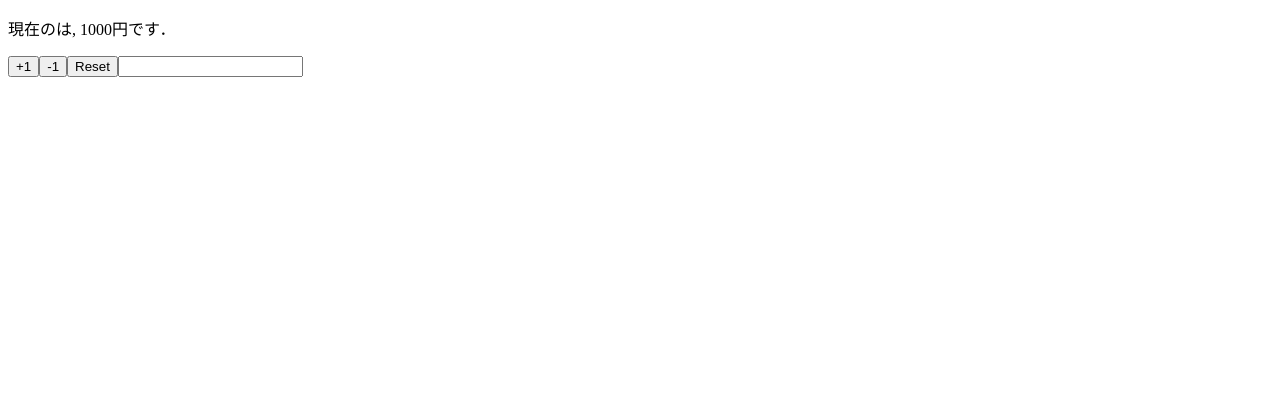
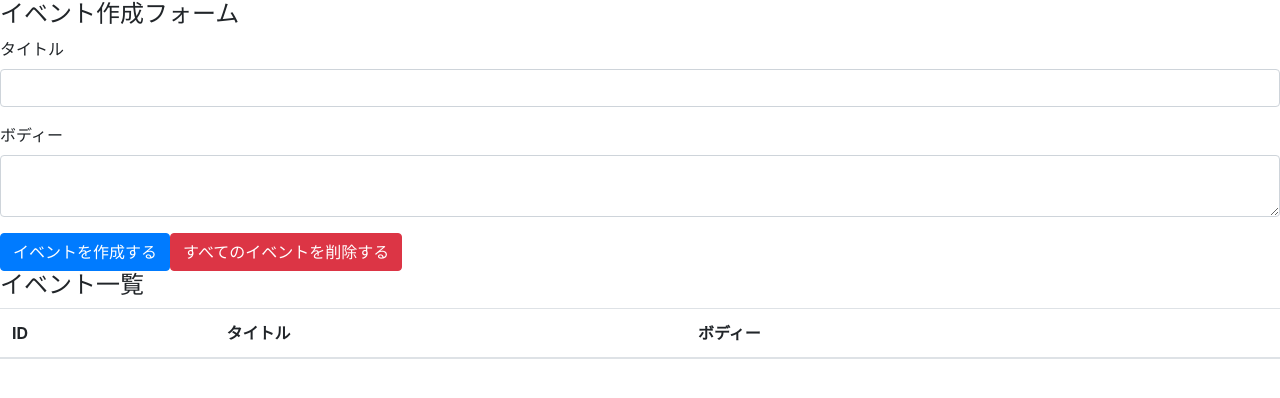
Before and after one commit to sattosan/react-hooks-sample, a React (Create React App) app: page / in a window 1280 px wide. Shown: the top 398 px of the page. Built offline with nearby package versions, Linux system fonts and the light colour scheme.

Commit message:
create event for and event table with bootstrap

```diff
--- a/package.json
+++ b/package.json
@@ -3,6 +3,7 @@
   "version": "0.1.0",
   "private": true,
   "dependencies": {
+    "bootstrap": "4.3.1",
     "react": "^16.9.0",
     "react-dom": "^16.9.0",
     "react-scripts": "3.1.1"
--- a/src/App.js
+++ /dev/null
@@ -1,42 +0,0 @@
-import React, { useEffect, useState } from "react";
-
-const App = props => {
-  const [state, setState] = useState(props);
-  const { name, price } = state;
-
-  useEffect(() => {
-    console.log("This is like componentDidMount or componentDidUpdate.");
-  });
-  useEffect(() => {
-    console.log("This is like componentDidMount");
-  }, []);
-  useEffect(() => {
-    console.log("This callback is for name only.");
-  }, [name]);
-
-  return (
-    <React.Fragment>
-      <p>
-        現在の{name}は, {price}円です．
-      </p>
-      <button onClick={() => setState({ ...state, price: price + 1 })}>
-        +1
-      </button>
-      <button onClick={() => setState({ ...state, price: price - 1 })}>
-        -1
-      </button>
-      <button onClick={() => setState(props)}>Reset</button>
-      <input
-        value={name}
-        onChange={e => setState({ ...state, name: e.target.value })}
-      />
-    </React.Fragment>
-  );
-};
-
-App.defaultProps = {
-  name: "",
-  price: 1000
-};
-
-export default App;
--- /dev/null
+++ b/src/components/App.js
@@ -0,0 +1,38 @@
+import React from "react";
+import "bootstrap/dist/css/bootstrap.min.css";
+
+const App = props => {
+  return (
+    <div className="conatiner-fluid">
+      <h4>イベント作成フォーム</h4>
+      <form>
+        <div className="form-group">
+          <label htmlFor="formEventTitle">タイトル</label>
+          <input className="form-control" id="formEventTitle" />
+        </div>
+        <div className="form-group">
+          <label htmlFor="formEventBody">ボディー</label>
+          <textarea className="form-control" id="formEventBody" />
+        </div>
+
+        <button className="btn btn-primary">イベントを作成する</button>
+        <button className="btn btn-danger">すべてのイベントを削除する</button>
+      </form>
+
+      <h4>イベント一覧</h4>
+      <table className="table table-hover">
+        <thead>
+          <tr>
+            <th>ID</th>
+            <th>タイトル</th>
+            <th>ボディー</th>
+            <th></th>
+          </tr>
+        </thead>
+        <tbody></tbody>
+      </table>
+    </div>
+  );
+};
+
+export default App;
--- a/src/index.js
+++ b/src/index.js
@@ -1,5 +1,5 @@
 import React from "react";
 import ReactDOM from "react-dom";
-import App from "./App";
+import App from "./components/App";
 
 ReactDOM.render(<App />, document.getElementById("root"));
```
Also changed, not shown: 1 other file (tests, documents, lock files or other folders).
